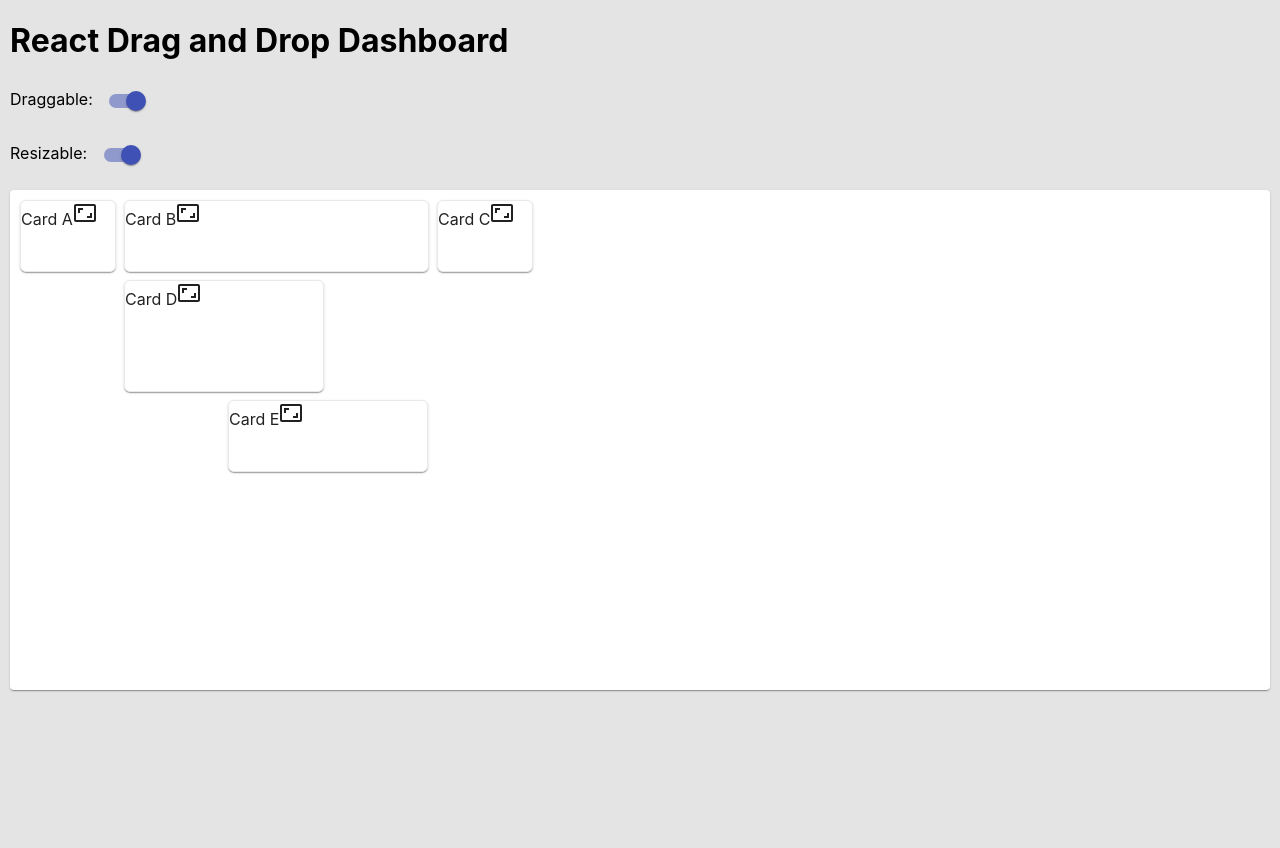
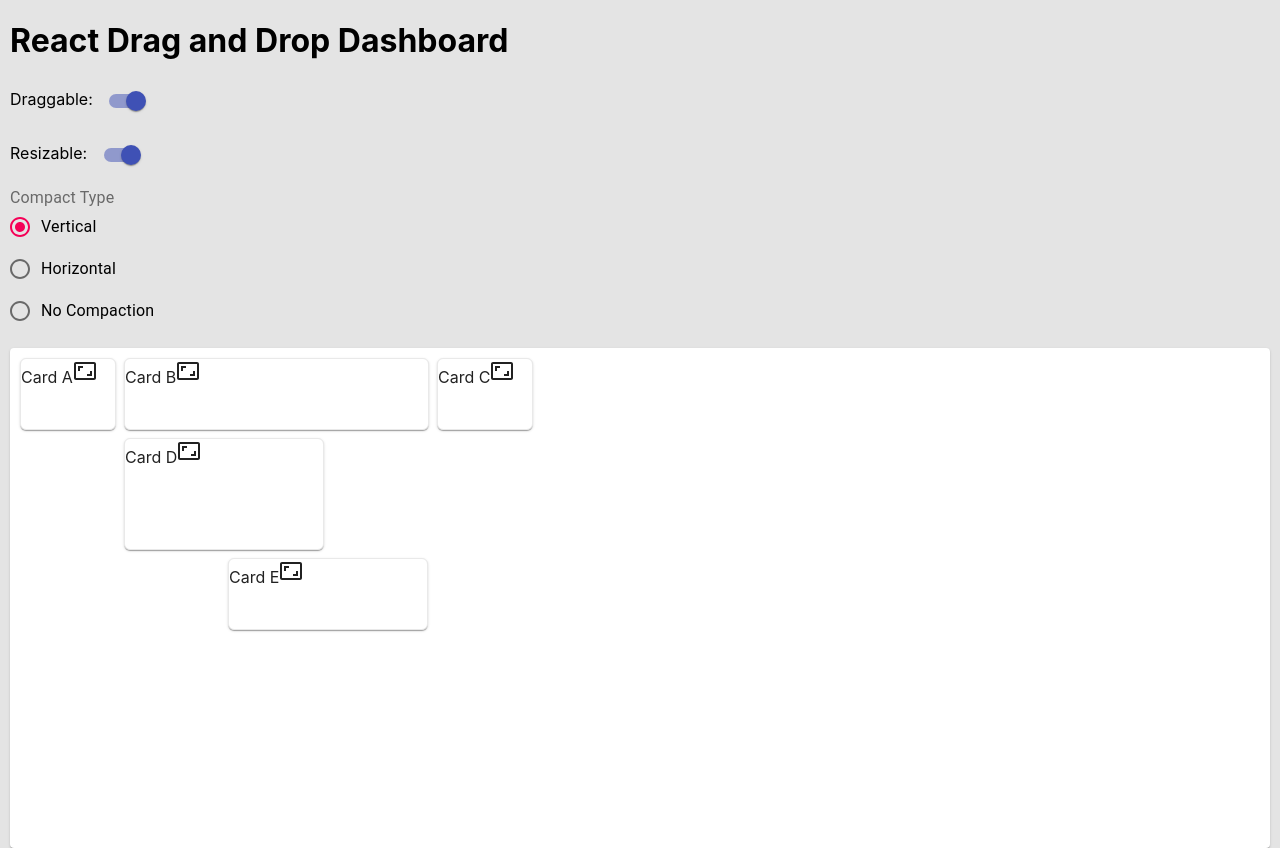
Before and after one commit to AnnikaChauhan/react-dnd-dashboard, a React (Create React App) app: page / in a window 1280 px wide. Before the commit the page ends 800 px from the top, so only its background shows below. Built offline with nearby package versions, Linux system fonts and the light colour scheme.

Commit message:
adds compaction types

```diff
--- a/src/App.js
+++ b/src/App.js
@@ -1,5 +1,14 @@
 import React, { useState } from "react";
-import { Card, Switch, Paper } from "@material-ui/core";
+import {
+  Card,
+  Switch,
+  Paper,
+  Radio,
+  RadioGroup,
+  FormControl,
+  FormControlLabel,
+  FormLabel,
+} from "@material-ui/core";
 import useStyles from "./styles";
 import RGL, { WidthProvider } from "react-grid-layout";
 import AspectRatioIcon from "@material-ui/icons/AspectRatio";
@@ -10,6 +19,7 @@ const App = () => {
   const classes = useStyles();
   const [draggable, setDraggable] = useState(true);
   const [resizable, setResizable] = useState(true);
+  const [compactType, setCompactType] = useState("vertical");
 
   const layout = [
     { i: "a", x: 0, y: 0, w: 1, h: 2 },
@@ -22,6 +32,8 @@ const App = () => {
   const handleDraggableChange = (event) => setDraggable(event.target.checked);
 
   const handleResizableChange = (event) => setResizable(event.target.checked);
+
+  const handleCompactTypeChange = (event) => setCompactType(event.target.value);
 
   return (
     <div style={{ margin: "0 10px" }}>
@@ -47,6 +59,33 @@ const App = () => {
             inputProps={{ "aria-label": "primary checkbox" }}
           />
         </p>
+        <p>
+          <FormControl component="fieldset">
+            <FormLabel component="legend">Compact Type</FormLabel>
+            <RadioGroup
+              aria-label="gender"
+              name="gender1"
+              value={compactType}
+              onChange={handleCompactTypeChange}
+            >
+              <FormControlLabel
+                value="vertical"
+                control={<Radio />}
+                label="Vertical"
+              />
+              <FormControlLabel
+                value="horizontal"
+                control={<Radio />}
+                label="Horizontal"
+              />
+              <FormControlLabel
+                value="nocompaction"
+                control={<Radio />}
+                label="No Compaction"
+              />
+            </RadioGroup>
+          </FormControl>
+        </p>
       </div>
       <Paper style={{ height: "500px" }}>
         <ReactGridLayout
@@ -61,6 +100,7 @@ const App = () => {
           isResizable={resizable}
           resizeHandles={["se"]}
           resizeHandle={() => <AspectRatioIcon />}
+          compactType={compactType}
           // onLayoutChange={() => console.log("layout has changed")}
         >
           <Card className={classes.container} key="a">
```
Also changed, not shown: 20 other files (tests, documents, lock files or other folders).
